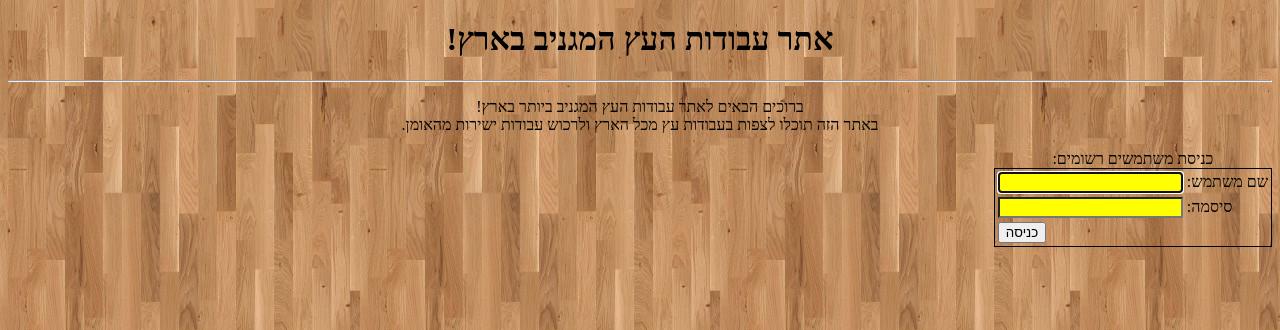
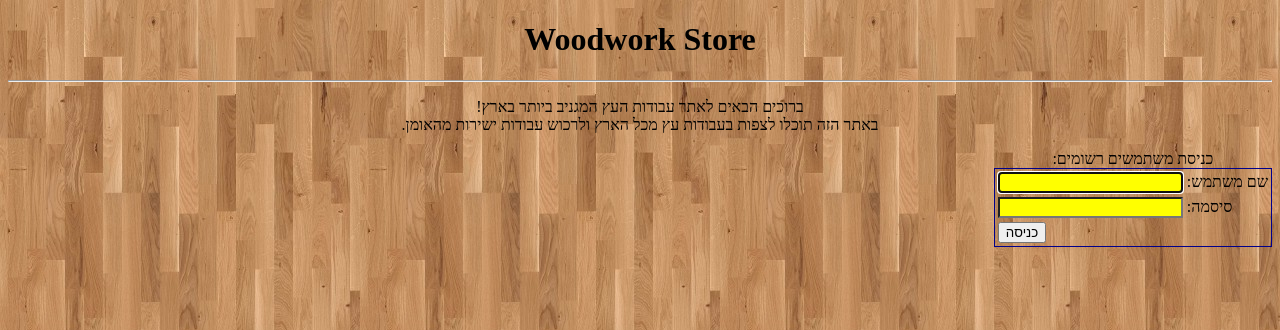
Before and after one commit to alona-boyko/Woodwork-Store, a plain HTML site: page index.html in a window 1280 px wide. Shown: the top 330 px of the page. Drawn offline with Linux system fonts and the light colour scheme.

Commit message:
h1 and layout stroke

```diff
--- a/index.html
+++ b/index.html
@@ -8,7 +8,8 @@
 </head>
 <body dir="rtl">
 
-    <h1 class="header-text">אתר עבודות העץ המגניב בארץ!</h1>
+
+    <h1 class="header-text">Woodwork Store</h1>
     <hr/>
 
     <p class="welcome-text">
--- a/style.css
+++ b/style.css
@@ -18,7 +18,7 @@ input[type=text], input[type=password] {
 
 
   table {
-    border: 1px solid black;
+    border: 1px solid darkblue;
   }
 
   td {
```
